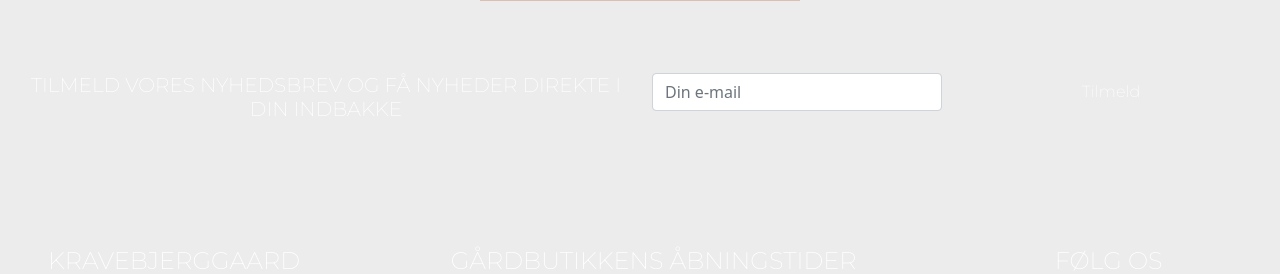
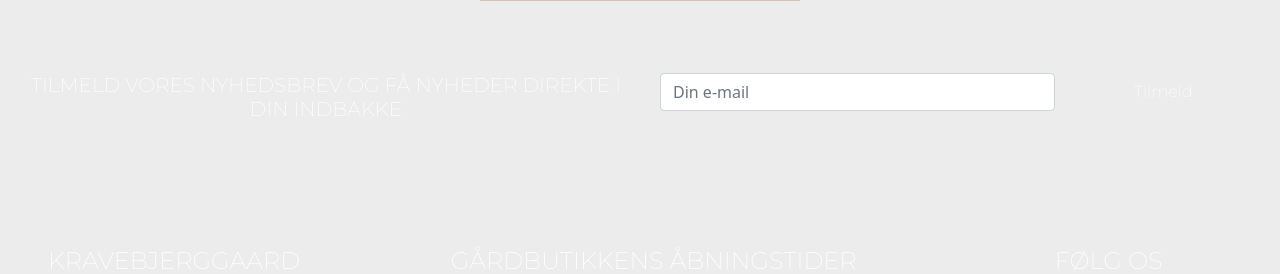
Before and after one commit to CatjaKimNielsen/3.sem.eks_Kragebjerggaard, a PHP site: page /index.php in a window 1280 px wide. Shown: the part 2197-2471 px from the top of the page. Run offline with PHP 8.4, Linux system fonts and the light colour scheme; style sheets or scripts are compiled from the project's sources; some libraries are stand-ins or nearby versions.

Commit message:
email footer

```diff
--- a/includes/footer.php
+++ b/includes/footer.php
@@ -13,14 +13,14 @@
             <h5 class="montserrat">TILMELD VORES NYHEDSBREV OG FÅ NYHEDER DIREKTE I DIN INDBAKKE</h5>
         </div>
 
-        <div class="col-3">
+        <div class="col-4">
             <div class="mb-3">
-                <input type="email" class="form-control" id="exampleFormControlInput1" placeholder="Din e-mail" style="width:100%">
+                <input type="email" class="form-control mx-2" id="exampleFormControlInput1" placeholder="Din e-mail" style="width:100%">
             </div>
         </div>
 
-        <div class="col-3">
-            <button type="button" class="btn btn-lysebrun montserrat" data-bs-toggle="button" style="color: white" href="#">Tilmeld</button>
+        <div class="col-2">
+            <button type="button" class="btn btn-lysebrun montserrat px-lg-5 px-sm-4 mx-2" data-bs-toggle="button" style="color: white" href="#">Tilmeld</button>
         </div>
 
     </div>
```
